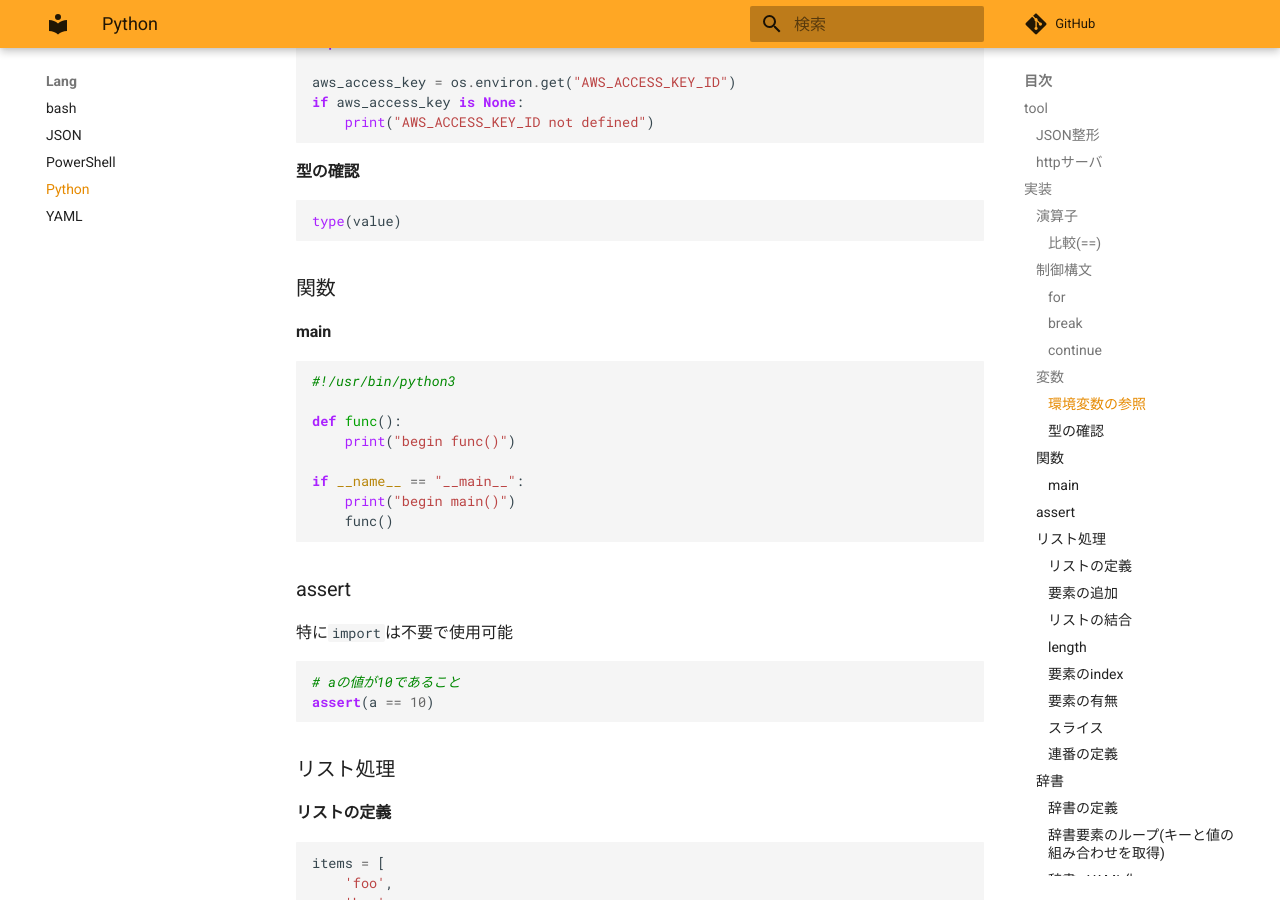
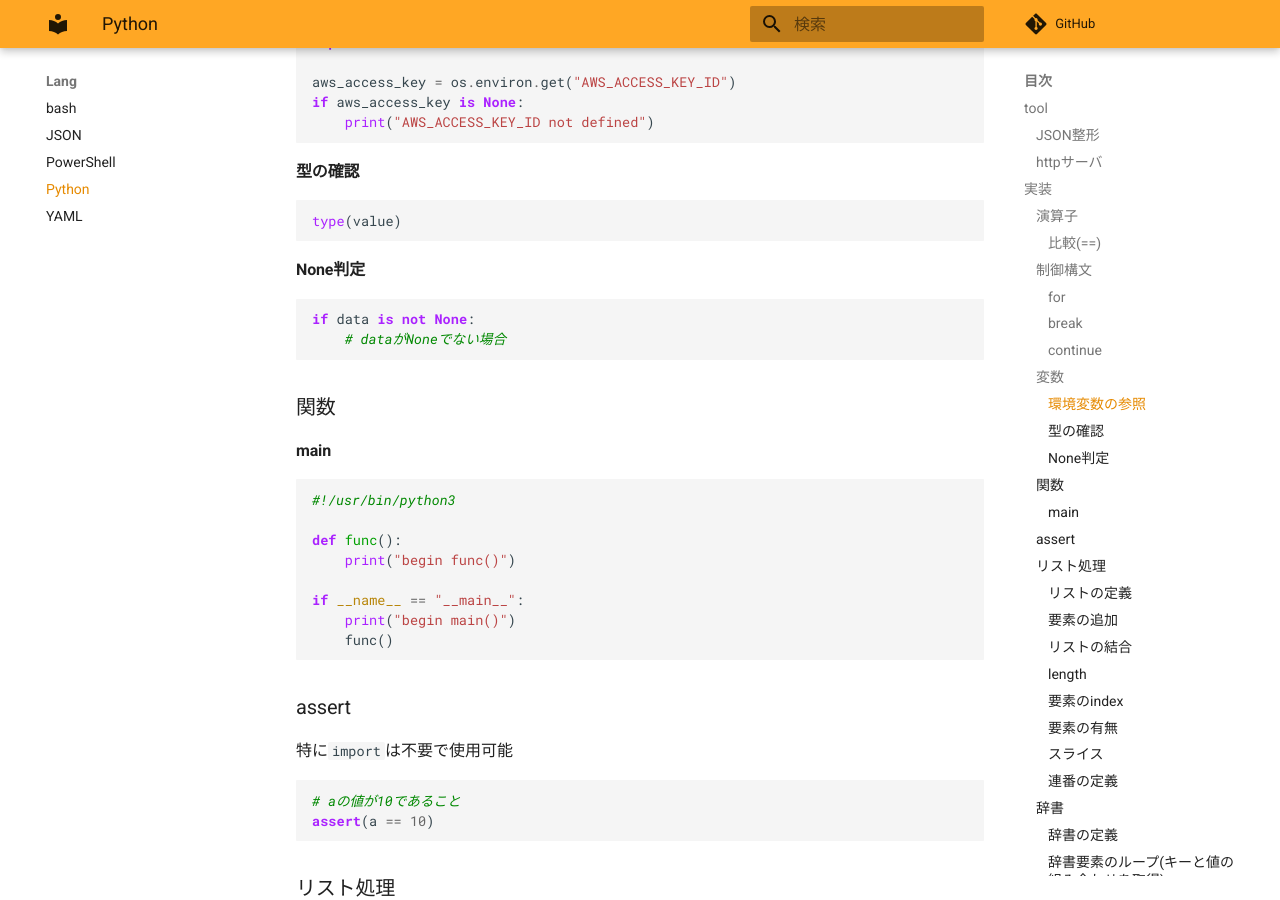
Before and after one commit to zaki-lknr/docs, an MkDocs documentation site: the page built from docs/lang/python.md, in a window 1280 px wide and 900 px high, scrolled down 1885 px. Built offline with MkDocs 1.6.1 and Material for MkDocs 9.7.7, drawn with Linux system fonts in a browser that asks for light colours; comment, search, counter and statistics services are not loaded.

Commit message:
add: lang/python: none判定

````diff
--- a/docs/lang/python.md
+++ b/docs/lang/python.md
@@ -97,6 +97,13 @@ if aws_access_key is None:
 
 ```python
 type(value)
+```
+
+#### None判定
+
+```python
+if data is not None:
+    # dataがNoneでない場合
 ```
 
 ### 関数
````
